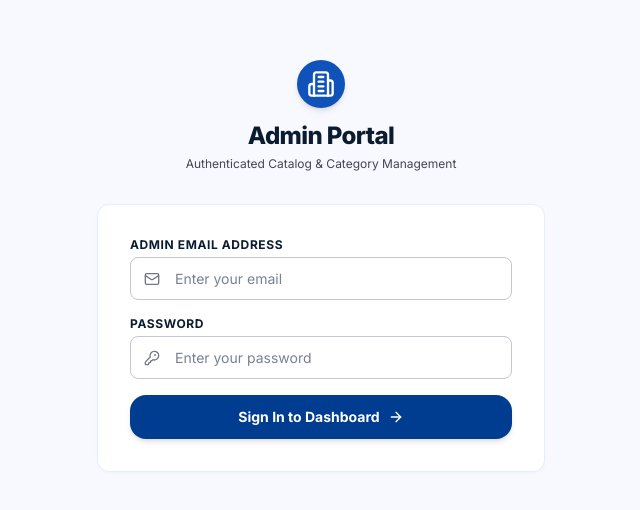
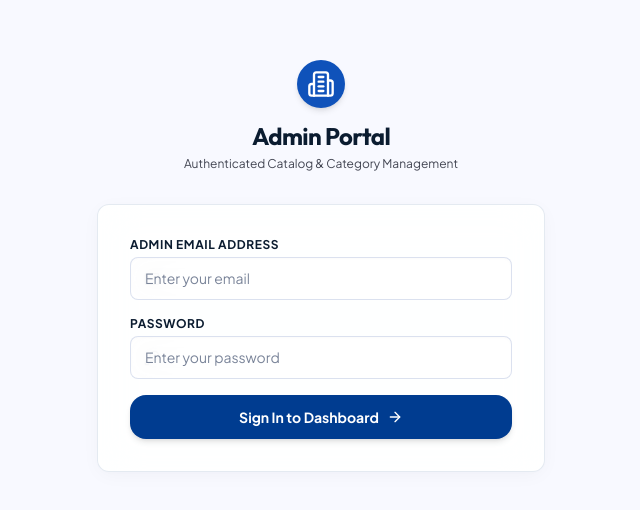
Before and after one commit to rsrikako/medical-app, a Next.js app: page /admin/login in a window 1280 px wide. Shown: the part 134-644 px from the top of the page, without its empty margins (319-959 px from the left). Built offline with nearby package versions, Linux system fonts and the light colour scheme; no server answers; the database is empty.

Commit message:
look and feel changes

```diff
--- a/src/app/checkout/page.tsx
+++ b/src/app/checkout/page.tsx
@@ -246,14 +246,17 @@ export default function CheckoutPage() {
                   <label className="block text-xs font-bold text-on-surface uppercase tracking-wider mb-1">
                     Additional Instructions / Notes <span className="text-outline text-[10px] font-normal">(Optional)</span>
                   </label>
+                  <div className="relative">
+                    <MessageSquare className="absolute left-3 top-3 w-4 h-4 text-outline" />
                     <textarea
                       name="notes"
                       rows={2}
                       placeholder="e.g. Urgent dispatch requested / Please check expiry dates..."
                       value={formData.notes}
                       onChange={handleChange}
-                    className="clinical-input"
+                      className="clinical-input pl-10 py-2"
                     ></textarea>
+                  </div>
                 </div>
 
                 {/* WhatsApp Submit CTA */}
--- a/src/app/globals.css
+++ b/src/app/globals.css
@@ -1,4 +1,4 @@
-@import url('https://fonts.googleapis.com/css2?family=Inter:wght@400;500;600;700;800&family=JetBrains+Mono:wght@400;500;600&display=swap');
+@import url('https://fonts.googleapis.com/css2?family=Plus+Jakarta+Sans:wght@400;500;600;700;800&family=Outfit:wght@400;500;600;700&family=JetBrains+Mono:wght@400;500;600&display=swap');
 @import url('https://fonts.googleapis.com/css2?family=Material+Symbols+Outlined:wght,FILL@300..700,0..1&display=swap');
 
 @tailwind base;
@@ -6,15 +6,23 @@
 @tailwind utilities;
 
 :root {
-  --background: #f8f9ff;
-  --foreground: #0b1c30;
+  --background: #f6f8fd;
+  --foreground: #091527;
 }
 
 body {
   color: var(--foreground);
-  background: var(--background);
-  font-family: 'Inter', -apple-system, BlinkMacSystemFont, 'Segoe UI', Roboto, sans-serif;
+  background:
+    radial-gradient(at 20% 0%, rgba(15, 82, 186, 0.05) 0px, transparent 50%),
+    radial-gradient(at 80% 100%, rgba(0, 107, 95, 0.04) 0px, transparent 50%),
+    linear-gradient(180deg, #f8fafc 0%, #edf2f7 100%);
+  background-attachment: fixed;
+  font-family: 'Plus Jakarta Sans', -apple-system, BlinkMacSystemFont, 'Segoe UI', Roboto, sans-serif;
   -webkit-font-smoothing: antialiased;
+}
+
+h1, h2, h3, h4, .font-display {
+  font-family: 'Outfit', 'Plus Jakarta Sans', sans-serif;
 }
 
 .font-mono {
@@ -37,42 +45,79 @@ body {
   -webkit-font-smoothing: antialiased;
 }
 
-/* Low contrast clean room card style */
-.clinical-card {
-  background-color: #ffffff;
-  border: 1px solid #e5eeff;
+/* Ultra Premium Light Crystal Glass Card */
+.glass-card {
+  background: rgba(255, 255, 255, 0.88);
+  backdrop-filter: blur(20px) saturate(180%);
+  -webkit-backdrop-filter: blur(20px) saturate(180%);
+  border: 1px solid rgba(226, 232, 240, 0.9);
   border-radius: 0.75rem;
-  box-shadow: 0 1px 3px 0 rgba(15, 82, 186, 0.03);
-  transition: all 0.2s ease-in-out;
+  box-shadow:
+    0 4px 20px -2px rgba(15, 23, 42, 0.04),
+    0 2px 6px -1px rgba(0, 0, 0, 0.02);
+  transition: all 0.3s cubic-bezier(0.16, 1, 0.3, 1);
+  position: relative;
 }
 
-.clinical-card:hover {
-  border-color: #bcceff;
-  box-shadow: 0 4px 12px 0 rgba(15, 82, 186, 0.08);
+.glass-card:hover {
+  background: #ffffff;
+  border-color: rgba(15, 82, 186, 0.3);
+  box-shadow:
+    0 16px 36px -8px rgba(15, 82, 186, 0.1),
+    0 4px 12px -2px rgba(15, 23, 42, 0.04);
+  transform: translateY(-3px);
 }
 
-/* Clean clinical input */
-.clinical-input {
+.clinical-card {
+  @apply glass-card;
+}
+
+/* Ultra Premium Crystal Header */
+.glass-header {
+  background: linear-gradient(
+    180deg,
+    rgba(255, 255, 255, 0.92) 0%,
+    rgba(255, 255, 255, 0.8) 100%
+  );
+  backdrop-filter: blur(24px) saturate(200%);
+  -webkit-backdrop-filter: blur(24px) saturate(200%);
+  border-bottom: 1px solid rgba(220, 228, 245, 0.8);
+  box-shadow: 0 4px 20px -2px rgba(9, 21, 39, 0.04);
+}
+
+/* Luxury Crystal Input */
+.clinical-input, .glass-input {
   width: 100%;
-  padding: 0.625rem 0.875rem 0.625rem 2.75rem;
-  background-color: #ffffff;
-  border: 1px solid #c3c6d5;
+  padding: 0.625rem 0.875rem;
+  background: rgba(255, 255, 255, 0.8);
+  backdrop-filter: blur(12px);
+  -webkit-backdrop-filter: blur(12px);
+  border: 1px solid rgba(210, 218, 235, 0.8);
   border-radius: 0.5rem;
   font-size: 0.875rem;
-  color: #0b1c30;
+  color: #091527;
   box-sizing: border-box;
-  transition: border-color 0.15s ease-in-out, box-shadow 0.15s ease-in-out;
+  transition: all 0.25s ease;
+  box-shadow: inset 0 1px 3px rgba(0, 0, 0, 0.02);
 }
 
-.clinical-input::placeholder {
-  color: #7a8094;
+.clinical-input::placeholder, .glass-input::placeholder {
+  color: #7a8499;
   opacity: 1;
 }
 
-.clinical-input:focus {
+.clinical-input:focus, .glass-input:focus {
   outline: none;
+  background: rgba(255, 255, 255, 0.98);
   border-color: #0f52ba;
-  box-shadow: 0 0 0 3px rgba(15, 82, 186, 0.15);
+  box-shadow: 0 0 0 3px rgba(15, 82, 186, 0.12), 0 4px 16px rgba(15, 82, 186, 0.08);
+}
+
+/* Luxury Gold & Platinum Pills */
+.gold-badge {
+  background: linear-gradient(135deg, rgba(212, 175, 55, 0.12) 0%, rgba(255, 215, 0, 0.08) 100%);
+  border: 1px solid rgba(212, 175, 55, 0.3);
+  color: #8a6d14;
 }
 
 /* Custom scrollbar */
@@ -81,12 +126,12 @@ body {
   height: 6px;
 }
 ::-webkit-scrollbar-track {
-  background: #f8f9ff;
+  background: #f4f6fb;
 }
 ::-webkit-scrollbar-thumb {
-  background: #c3c6d5;
+  background: #c3cce0;
   border-radius: 9999px;
 }
 ::-webkit-scrollbar-thumb:hover {
-  background: #737784;
+  background: #909bb2;
 }
--- a/src/components/storefront/BrandPills.tsx
+++ b/src/components/storefront/BrandPills.tsx
@@ -68,17 +68,17 @@ export const BrandPills: React.FC<BrandPillsProps> = ({ brands, selectedBrands,
     <div className="w-full">
       <div className="flex items-center gap-2">
         <div className="flex-1 relative">
-          <div className="flex flex-wrap items-center gap-2 bg-white border border-outline-variant rounded-lg px-3 py-2 overflow-hidden">
+          <div className="flex flex-wrap items-center gap-2 bg-white/70 backdrop-blur-md border border-white/80 rounded-md px-3 py-2 shadow-sm overflow-hidden">
             {selectedBrands.map((b) => (
               <span
                 key={b}
-                className="inline-flex items-center gap-2 bg-primary/10 text-primary px-3 py-1 rounded-full text-xs font-medium"
+                className="inline-flex items-center gap-2 bg-primary/10 text-primary border border-primary/20 px-3 py-1 rounded-lg text-xs font-bold shadow-xs backdrop-blur-md"
               >
                 <span className="truncate max-w-[6rem] sm:max-w-[10rem]">{b}</span>
                 <button
                   aria-label={`Remove ${b}`}
                   onClick={() => removeBrand(b)}
-                  className="p-1 rounded-full hover:bg-primary/20"
+                  className="p-0.5 rounded-md hover:bg-primary/20 text-primary transition-colors"
                 >
                   <X className="w-3.5 h-3.5" />
                 </button>
@@ -86,7 +86,7 @@ export const BrandPills: React.FC<BrandPillsProps> = ({ brands, selectedBrands,
             ))}
 
             <div className="flex items-center flex-1 min-w-0 pr-2">
-              <Search className="w-4 h-4 text-on-surface-variant mr-2" />
+              <Search className="w-4 h-4 text-slate-400 mr-2" />
               <input
                 ref={inputRef}
                 value={query}
@@ -97,18 +97,18 @@ export const BrandPills: React.FC<BrandPillsProps> = ({ brands, selectedBrands,
                 onFocus={() => setOpen(true)}
                 onKeyDown={onKeyDown}
                 placeholder="Search brands"
-                className="flex-1 outline-none text-sm bg-transparent placeholder:text-on-surface-variant min-w-0 pr-8 truncate"
+                className="flex-1 outline-none text-sm bg-transparent placeholder:text-slate-400 min-w-0 pr-8 truncate font-medium"
                 aria-label="Search brands"
               />
             </div>
           </div>
 
           {open && suggestions.length > 0 && (
-            <ul className="absolute z-20 mt-1 w-full bg-white border border-outline-variant rounded-lg shadow-md max-h-56 overflow-auto py-1">
+            <ul className="absolute z-20 mt-1.5 w-full bg-white/95 backdrop-blur-xl border border-slate-200/80 rounded-xl shadow-xl max-h-56 overflow-auto py-1.5">
               {suggestions.map((s) => (
                 <li
                   key={s}
-                  className="px-3 py-2 hover:bg-surface-container-low cursor-pointer text-sm"
+                  className="px-3.5 py-2 hover:bg-primary/10 hover:text-primary cursor-pointer text-sm font-medium transition-colors"
                   onPointerDown={(e) => e.preventDefault()}
                   onTouchStart={(e) => e.preventDefault()}
                   onMouseDown={(e) => e.preventDefault()}
@@ -124,9 +124,9 @@ export const BrandPills: React.FC<BrandPillsProps> = ({ brands, selectedBrands,
         <div className="flex items-center gap-2">
           <button
             onClick={clearAll}
-            className="flex items-center gap-2 px-3 py-1.5 rounded-lg text-xs font-semibold bg-white border border-outline-variant hover:bg-surface-container-low flex-shrink-0"
+            className="flex items-center gap-1.5 px-3.5 py-2 rounded-xl text-xs font-bold bg-white/80 border border-slate-200 hover:bg-slate-50 text-slate-700 shadow-xs flex-shrink-0 transition-colors"
           >
-            <Trash className="w-4 h-4" />
+            <Trash className="w-3.5 h-3.5 text-slate-500" />
             Clear
           </button>
         </div>
```
Also changed, not shown: src/components/storefront/Navbar.tsx (+20 -21 lines), src/components/storefront/ProductCard.tsx (+36 -31 lines), 1 other file (tests, documents, lock files or other folders). Lines whose indentation alone changed are shown as unchanged.
